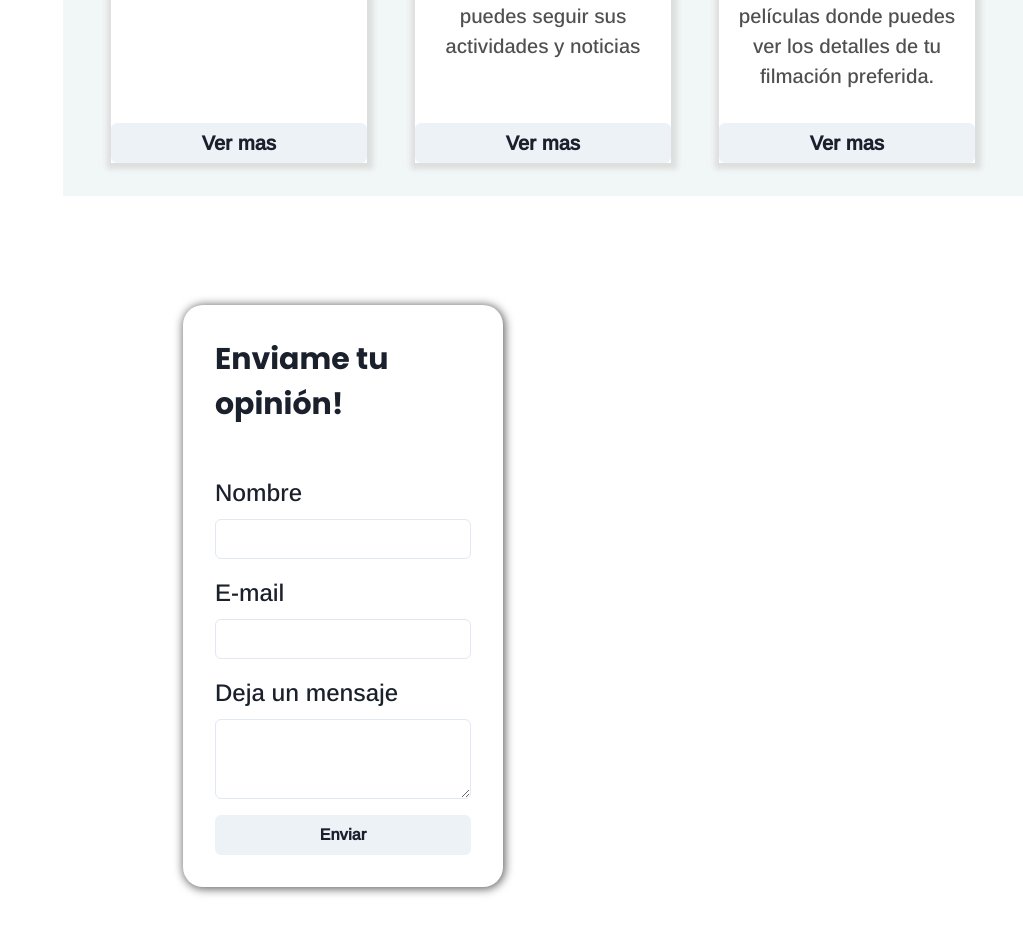
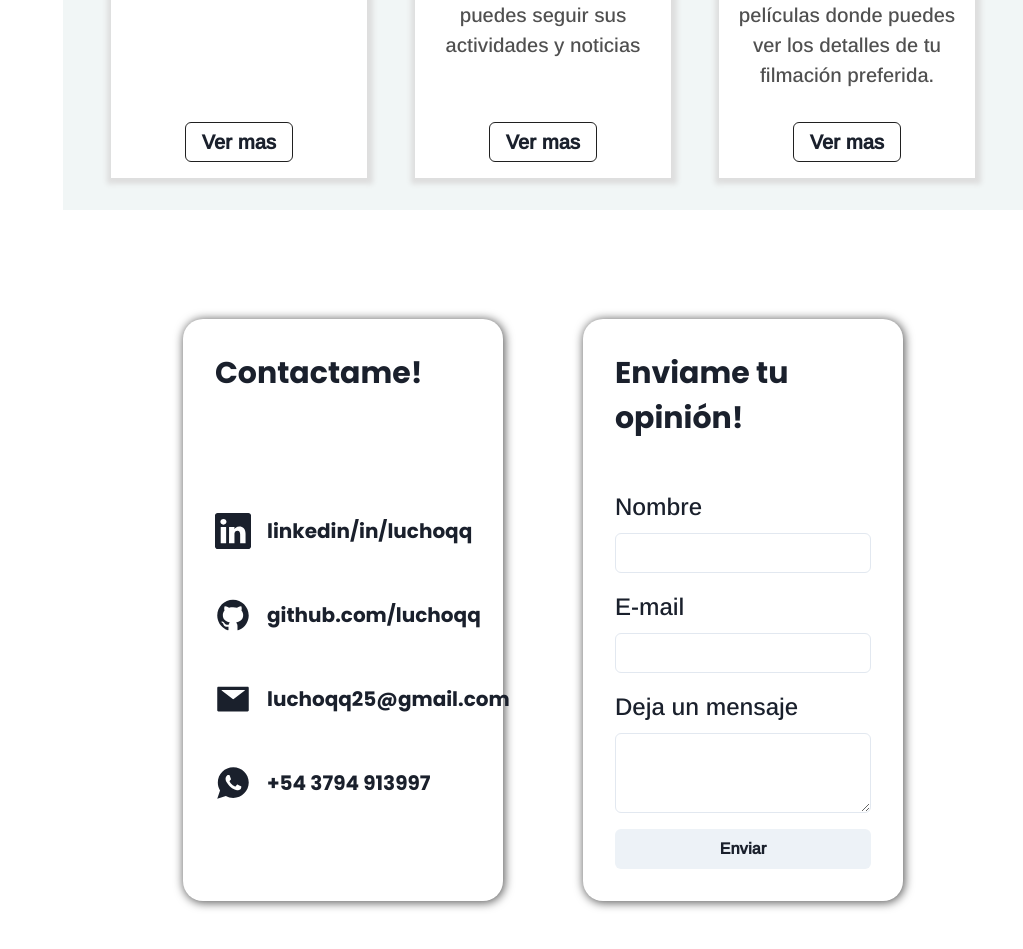
Before and after one commit to LuchoQQ/luchoqq_portfolio, a Next.js app: page / in a window 1280 px wide. Shown: the part 2220-3169 px from the top of the page, without its empty margins (257-1280 px from the left). Built offline with nearby package versions, Linux system fonts and the light colour scheme.

Commit message:
contact and portfolio update

```diff
--- a/src/components/PortfolioCard.tsx
+++ b/src/components/PortfolioCard.tsx
@@ -14,7 +14,10 @@ import {
   ModalBody,
   ModalCloseButton,
   useDisclosure,
+  Link,
+  Icon,
 } from "@chakra-ui/react";
+import { AiOutlineGithub, AiOutlineGlobal } from "react-icons/ai";
 import React from "react";
 
 function PortfolioCard({
@@ -24,6 +27,9 @@ function PortfolioCard({
   briefDescription,
   type,
   stack,
+  github,
+  github2,
+  web,
 }: any) {
   const theme = useTheme();
 
@@ -41,14 +47,31 @@ function PortfolioCard({
           </ModalHeader>
           <ModalCloseButton />
           <ModalBody>
-            <Grid h='auto'>
+            <Flex h="auto" flexDir="column">
               <Text fontSize="xl" fontFamily={theme.fonts.primary}>
                 {description}
               </Text>
-              <Text fontSize="xl" fontFamily={theme.fonts.primary} mt='2rem'>
-                {stack}
+              <Text fontSize="xl" fontFamily={theme.fonts.primary} mt="2rem">
+                {`Stack: ${stack}`}
               </Text>
-            </Grid>
+              {github ? (
+                <Flex mt="2rem" gap="1rem">
+                  <Link href={github}>
+                    <Icon as={AiOutlineGithub} fontSize="4xl" />
+                  </Link>
+                  {github2 ? (
+                    <Link href={github2}>
+                      <Icon as={AiOutlineGithub} fontSize="4xl" />
+                    </Link>
+                  ) : null}
+                  {web ? (
+                    <Link href={web}>
+                      <Icon as={AiOutlineGlobal} fontSize="4xl" />
+                    </Link>
+                  ) : null}
+                </Flex>
+              ) : null}
+            </Flex>
           </ModalBody>
 
           <ModalFooter>
@@ -94,11 +117,13 @@ function PortfolioCard({
               {briefDescription}
             </Text>
           </Grid>
-          <Button mt="auto" onClick={onOpen}>
-            <Text fontSize="xl" fontFamily={theme.fonts.primary}>
-              Ver mas
-            </Text>
-          </Button>
+          <Flex justifyContent='center' mt='auto' mb='1rem'>
+            <Button onClick={onOpen} border='1px solid #202020' bg='#fff'>
+              <Text fontSize="xl" fontFamily={theme.fonts.primary}>
+                Ver mas
+              </Text>
+            </Button>
+          </Flex>
         </Flex>
       </Grid>
     </>
--- a/src/layout/Contact.tsx
+++ b/src/layout/Contact.tsx
@@ -5,6 +5,7 @@ import {
   FormControl,
   FormLabel,
   Grid,
+  Icon,
   Input,
   Text,
   Textarea,
@@ -29,14 +30,67 @@ function Contact() {
         alignContent="center"
         bg="#fff"
         id="contact"
-        autoFlow={['row', 'column']}
+        autoFlow={["row", "column"]}
       >
-
         <Grid templateColumns={["repeat(1, 1fr)", "repeat(2, 1fr)"]} gap="5rem">
-
           <Flex
             w="25vw"
-            h="auto"
+            maxH="auto"
+            flexDir="column"
+            p="2rem"
+            fontFamily={theme.fonts.primary}
+            gap="3rem"
+            rounded="20px"
+            boxShadow="1px 1px 10px 1px #606060"
+            justifyContent="center"
+          >
+            <Text fontSize="3xl" fontFamily={theme.fonts.secondary} mb="auto">
+              Contactame!
+            </Text>
+            <Flex gap="1rem">
+              <Icon as={BsLinkedin} fontSize="4xl" />
+              <Text
+                alignSelf="center"
+                fontSize="xl"
+                fontFamily={theme.fonts.secondary}
+              >
+                linkedin/in/luchoqq
+              </Text>
+            </Flex>
+            <Flex gap="1rem">
+              <Icon as={AiOutlineGithub} fontSize="4xl" />
+              <Text
+                alignSelf="center"
+                fontSize="xl"
+                fontFamily={theme.fonts.secondary}
+              >
+                github.com/luchoqq
+              </Text>
+            </Flex>
+            <Flex gap="1rem">
+              <Icon as={AiFillMail} fontSize="4xl" />
+              <Text
+                alignSelf="center"
+                fontSize="xl"
+                fontFamily={theme.fonts.secondary}
+              >
+                luchoqq25@gmail.com
+              </Text>
+            </Flex>
+            <Flex gap="1rem" mb="auto">
+              <Icon as={IoLogoWhatsapp} fontSize="4xl" />
+              <Text
+                alignSelf="center"
+                fontSize="xl"
+                fontFamily={theme.fonts.secondary}
+              >
+                +54 3794 913997
+              </Text>
+            </Flex>
+          </Flex>
+          <Flex
+            w="25vw"
+            maxH="auto"
             flexDir="column"
             p="2rem"
             fontFamily={theme.fonts.primary}
--- a/src/layout/Portfolio.tsx
+++ b/src/layout/Portfolio.tsx
@@ -42,8 +42,8 @@ function Portfolio() {
             briefDescription="Sporty es una tienda virtual de ropa deportiva"
             description="Sporty es un E-commerce de ropa deportiva donde puedes buscar productos o filtrarlo según su precio, categoria, o marca. Los recursos de los productos se almacenan en la nube de AWS S3. Tambien posee backoffice para agregar/editar/eliminar el contenido"
             src="https://res.cloudinary.com/diylksocz/image/upload/v1663620686/Captura_de_pantalla_2022-09-19_175038_pze0gr.png"
-            stack="ReactJS, ChakraUI, NodeJS, MongoDB, Mongoose"
-            github=""
+            stack="ReactJS, ChakraUI, NodeJS, MongoDB, Mongoose, AWS S3"
+            github="https://github.com/LuchoQQ/sporty"
             web=""
           />
           <PortfolioCard
@@ -52,6 +52,9 @@ function Portfolio() {
             briefDescription="Somos MÁS es el portal de una ONG donde puedes seguir sus actividades y noticias"
             description="Somos MÁS es el foro de una ONG en donde se puede consultar las actividades, noticias, participantes, testimonios y contacto de dicha ONG. Posee un CMS donde un administrador puede agregar o editar nuevo contenido"
             src="https://res.cloudinary.com/diylksocz/image/upload/v1663620068/Captura_de_pantalla_2022-09-19_174056_ljui82.png"
+            stack="ReacjJS, ChakraUI, NodeJS, MySQL, Sequelize, AWS S3"
+            github="https://github.com/alkemyTech/OT222-client"
+            github2="https://github.com/alkemyTech/OT222-server"
           />
           <PortfolioCard
             title="Movieverse"
@@ -59,6 +62,9 @@ function Portfolio() {
             description="Movieverse es una colección de series y películas donde puedes ver los detalles de tu filmación preferida."
             briefDescription="Movieverse es una colección de series y películas donde puedes ver los detalles de tu filmación preferida."
             src="https://res.cloudinary.com/diylksocz/image/upload/v1663619922/Captura_de_pantalla_2022-09-19_173744_gwryo6.png"
+            stack="NextJS, Tailwind"
+            github="https://github.com/LuchoQQ/movieverse"
+            web="https://github.com/LuchoQQ/movieverse"
           />
         </Flex>
       </Grid>
```
